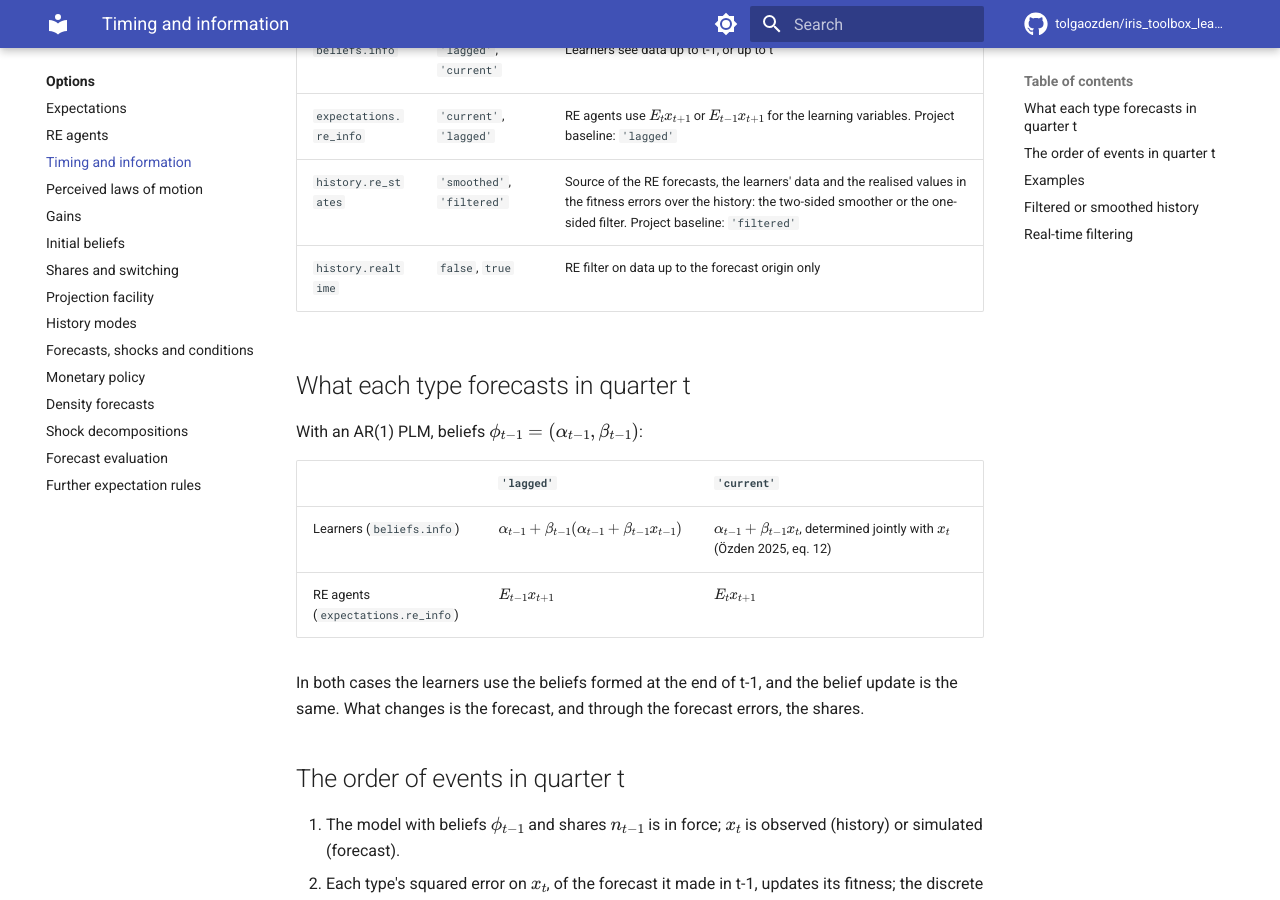
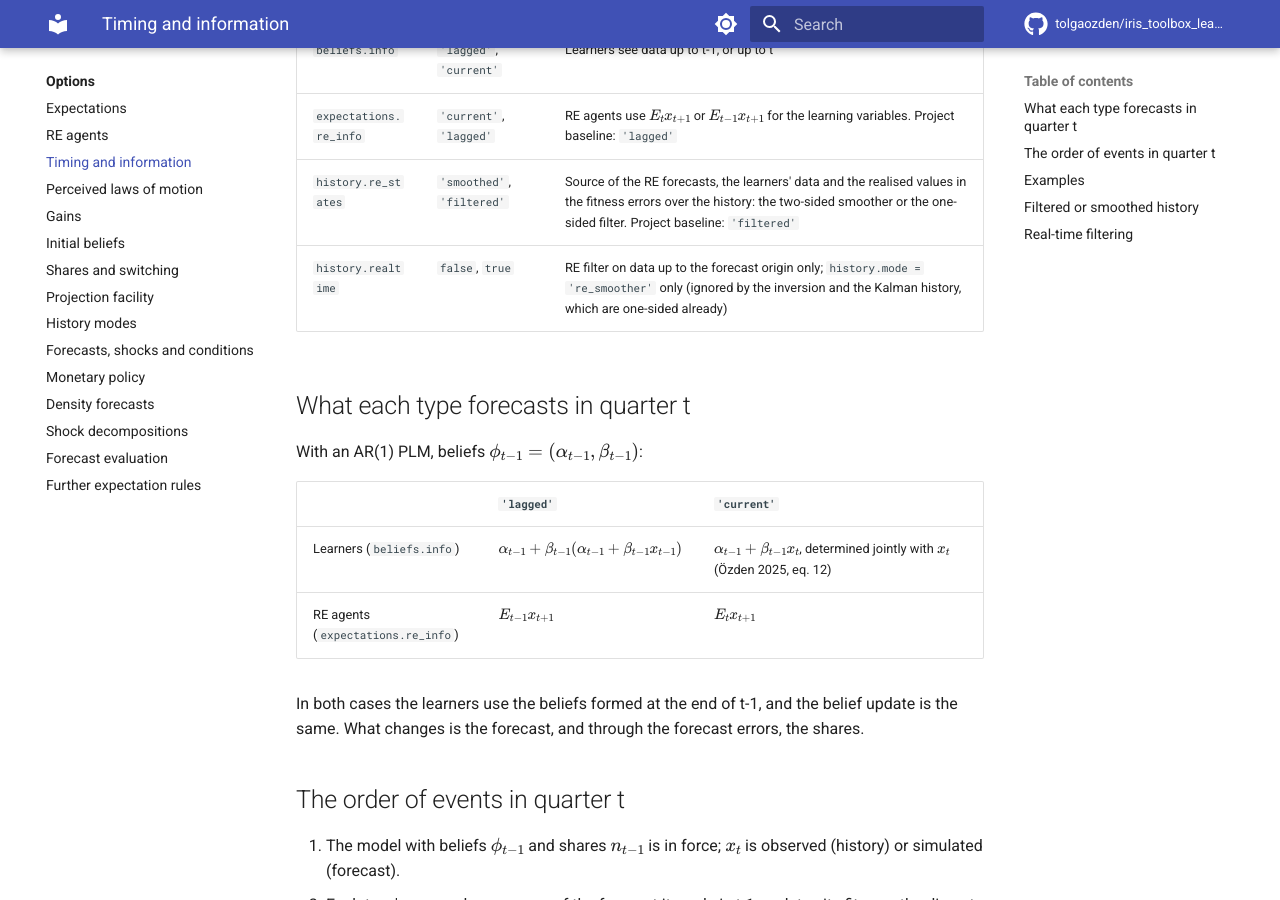
Before and after one commit to HetLearn/iris_toolbox_learning, an MkDocs documentation site: the page built from docs_site/options/timing.md, in a window 1280 px wide and 900 px high, scrolled down 334 px. Built offline with MkDocs 1.6.1 and Material for MkDocs 9.7.7, drawn with Linux system fonts in a browser that asks for light colours; comment, search, counter and statistics services are not loaded.

Commit message:
Clean-up before submission: comments and docs (docs_site/options/timing.md)
Stale facility comments, the test master path, the DESIGN option tree, user-guide notes (realtime scope, plmMismatch, gain.koz.master lists, evaluate_tables options), site and README consistency. No behaviour change.

```diff
--- a/docs_site/options/timing.md
+++ b/docs_site/options/timing.md
@@ -8,7 +8,7 @@ the agents learn from.
 | `beliefs.info` | `'lagged'`, `'current'` | Learners see data up to t-1, or up to t |
 | `expectations.re_info` | `'current'`, `'lagged'` | RE agents use \(E_t x_{t+1}\) or \(E_{t-1} x_{t+1}\) for the learning variables. Project baseline: `'lagged'` |
 | `history.re_states` | `'smoothed'`, `'filtered'` | Source of the RE forecasts, the learners' data and the realised values in the fitness errors over the history: the two-sided smoother or the one-sided filter. Project baseline: `'filtered'` |
-| `history.realtime` | `false`, `true` | RE filter on data up to the forecast origin only |
+| `history.realtime` | `false`, `true` | RE filter on data up to the forecast origin only; `history.mode = 're_smoother'` only (ignored by the inversion and the Kalman history, which are one-sided already) |
 
 ## What each type forecasts in quarter t
 
```
